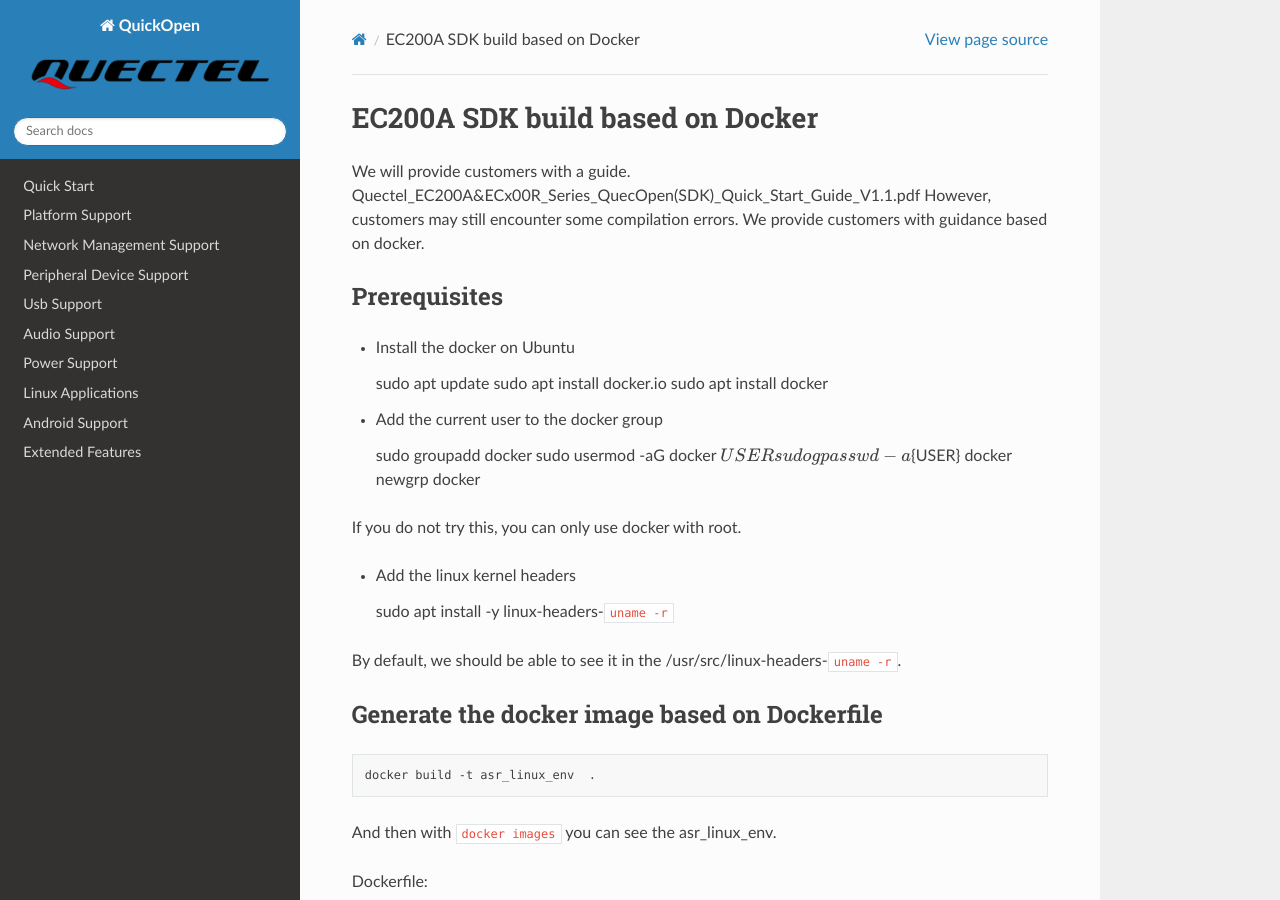
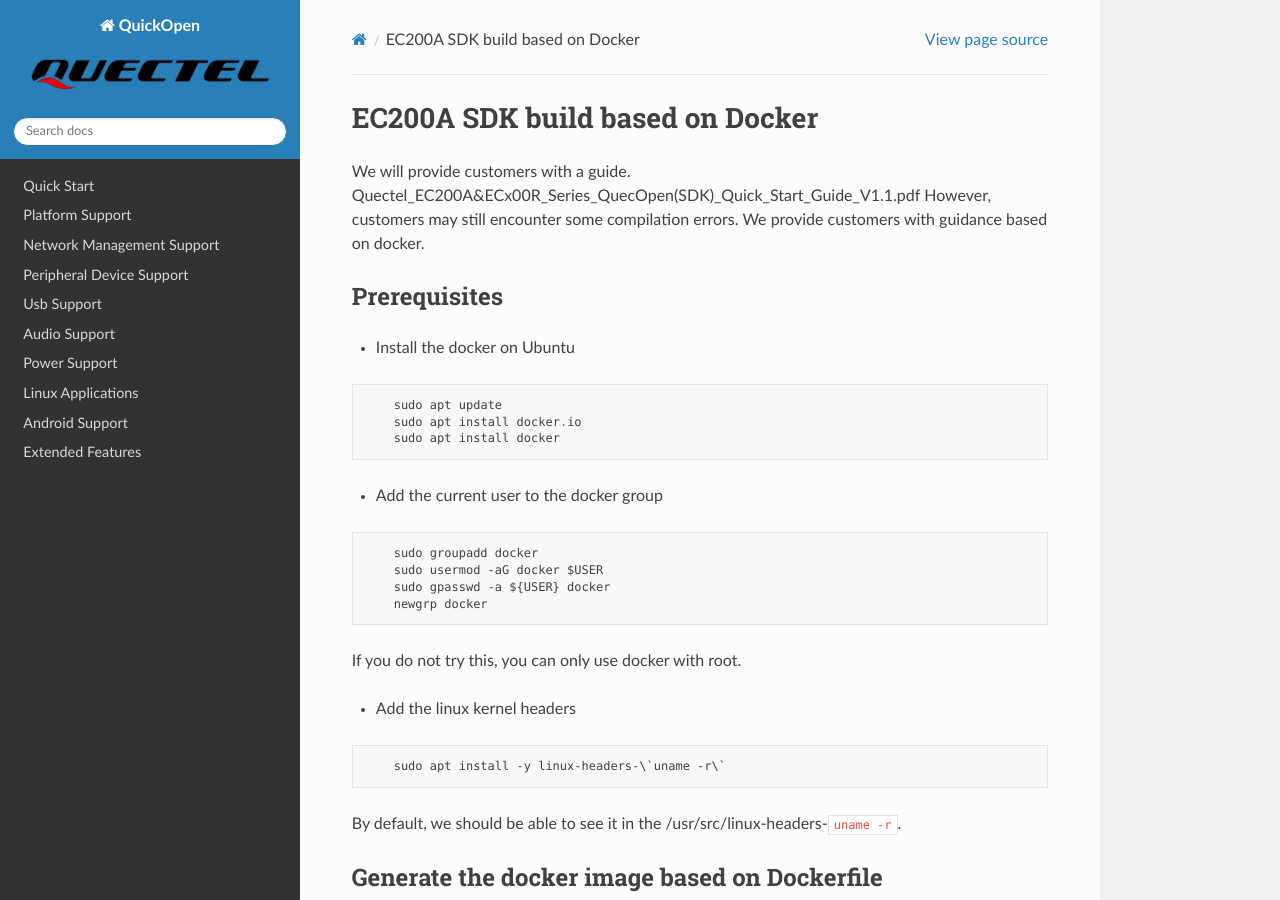
Before and after one commit to qdocshares/QuickOpen, a Sphinx documentation site: the page built from docs/source/1-quickstart/asr_linux_docker_compile.md, in a window 1280 px wide and 900 px high. Built offline with Sphinx 7.4.7 and the Read the Docs theme 3.1.0, drawn with Linux system fonts in a browser that asks for light colours; pages that are not in the unit, such as notebooks, are missing from menus.

````diff
--- a/docs/source/1-quickstart/asr_linux_docker_compile.md
+++ b/docs/source/1-quickstart/asr_linux_docker_compile.md
@@ -10,23 +10,28 @@ However, customers may still encounter some compilation errors. We provide custo
 - Install the docker on Ubuntu
 
 
+```
     sudo apt update
     sudo apt install docker.io
     sudo apt install docker
-
+```
 
 - Add the current user to the docker group
 
+```
     sudo groupadd docker
     sudo usermod -aG docker $USER
     sudo gpasswd -a ${USER} docker
     newgrp docker
+```
 
 If you do not try this, you can only use docker with root.
 
 - Add the linux kernel headers
 
-    sudo apt install -y linux-headers-`uname -r`
+```
+    sudo apt install -y linux-headers-\`uname -r\`
+```
 
 By default, we should be able to see it in the /usr/src/linux-headers-`uname -r`.
 
````
